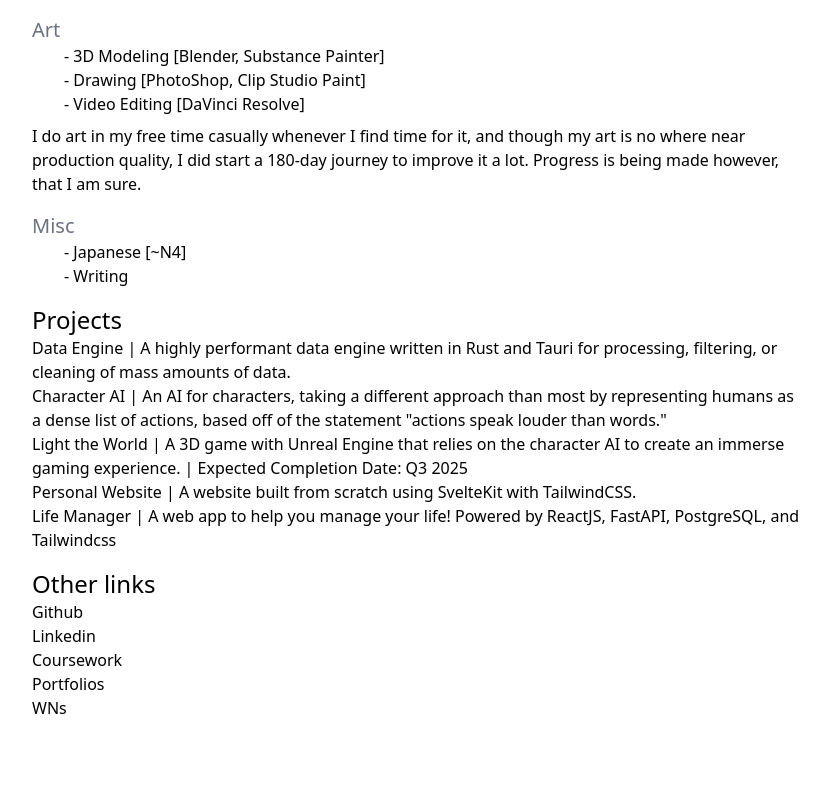
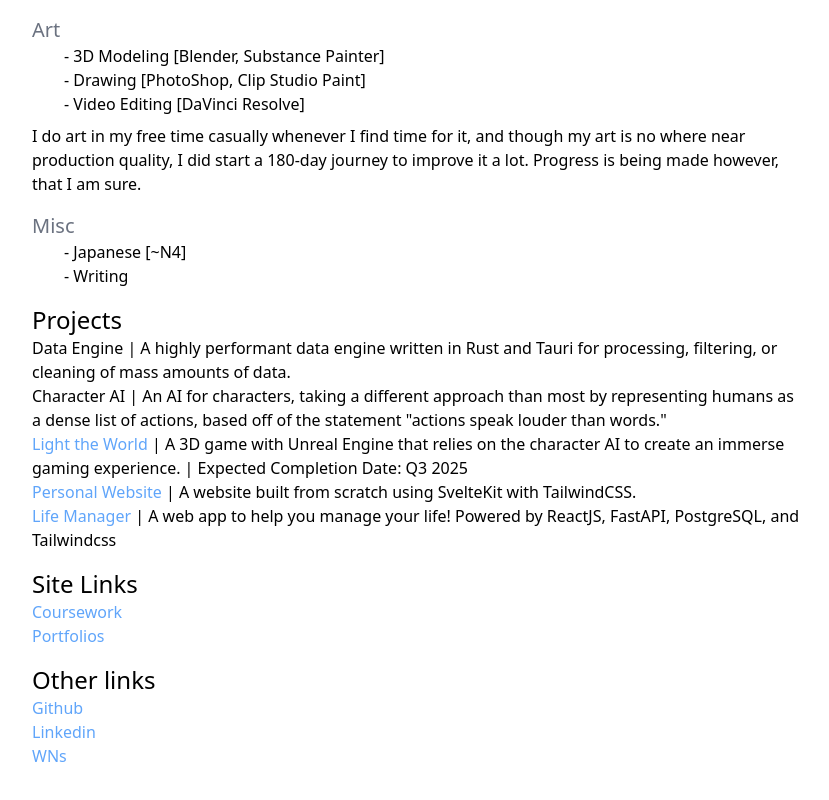
Before and after one commit to mzen17/mzen17.github.io, a SvelteKit app: page / in a window 1280 px wide. Shown: the part 536-1336 px from the top of the page, without its empty margins (224-1053 px from the left). Before the commit the page ends 1288 px from the top, so only its background shows below. Built offline with nearby package versions, Linux system fonts and the light colour scheme.

Commit message:
Updated links to be clear

```diff
--- a/src/routes/+page.svelte
+++ b/src/routes/+page.svelte
@@ -51,17 +51,20 @@
     <ul>
         <li>Data Engine | A highly performant data engine written in Rust and Tauri for processing, filtering, or cleaning of mass amounts of data.</li>
         <li>Character AI | An AI for characters, taking a different approach than most by representing humans as a dense list of actions, based off of the statement "actions speak louder than words."</li>
-        <li><a href="https://ltw.pages.dev">Light the World</a> | A 3D game with Unreal Engine that relies on the character AI to create an immerse gaming experience. | Expected Completion Date: Q3 2025</li>
-        <li><a href={base + "/"}>Personal Website </a>| A website built from scratch using SvelteKit with TailwindCSS.</li>
-        <li><a href="https://github.com/mzen17/life-manager">Life Manager</a> | A web app to help you manage your life! Powered by ReactJS, FastAPI, PostgreSQL, and Tailwindcss</li>
+        <li><a class="text-blue-400" href="https://ltw.pages.dev">Light the World</a> | A 3D game with Unreal Engine that relies on the character AI to create an immerse gaming experience. | Expected Completion Date: Q3 2025</li>
+        <li><a class="text-blue-400" href={base + "/"}>Personal Website </a>| A website built from scratch using SvelteKit with TailwindCSS.</li>
+        <li><a class="text-blue-400" href="https://github.com/mzen17/life-manager">Life Manager</a> | A web app to help you manage your life! Powered by ReactJS, FastAPI, PostgreSQL, and Tailwindcss</li>
     </ul>
 
+    <h1 class="text-2xl mt-4">Site Links</h1>
+    <ul>
+        <li><a class=" text-blue-400" href={base + "/coursework"}>Coursework</a></li>
+        <li><a class=" text-blue-400" href={base + "/portfolios"}>Portfolios</a></li>
+    </ul>
     <h1 class = "text-2xl mt-4">Other links</h1>
     <ul>
-        <li><a href="https://github.com/mzen17">Github</a>
-        <li><a href="https://linkedin.com/in/mike-zeng-189756257/">Linkedin</a></li>
-        <li><a href={base + "/coursework"}>Coursework</a></li>
-        <li><a href={base + "/portfolios"}>Portfolios</a></li>
-        <li><a href="https://wn.mzen17.xyz">WNs</a></li>
+        <li><a class=" text-blue-400" href="https://github.com/mzen17">Github</a>
+        <li><a class=" text-blue-400" href="https://linkedin.com/in/mike-zeng-189756257/">Linkedin</a></li>
+        <li><a class=" text-blue-400" href="https://wn.mzen17.xyz">WNs</a></li>
     </ul>
 </div>
--- a/svelte.config.js
+++ b/svelte.config.js
@@ -9,7 +9,7 @@ const config = {
 
 	kit: {
 		paths: {
-			//base: '/proxy/5173'
+			base: '/proxy/5173'
 		},
 		adapter: adapter({
 			// default options are shown. On some platforms
```
Also changed, not shown: 1 other file (tests, documents, lock files or other folders).
